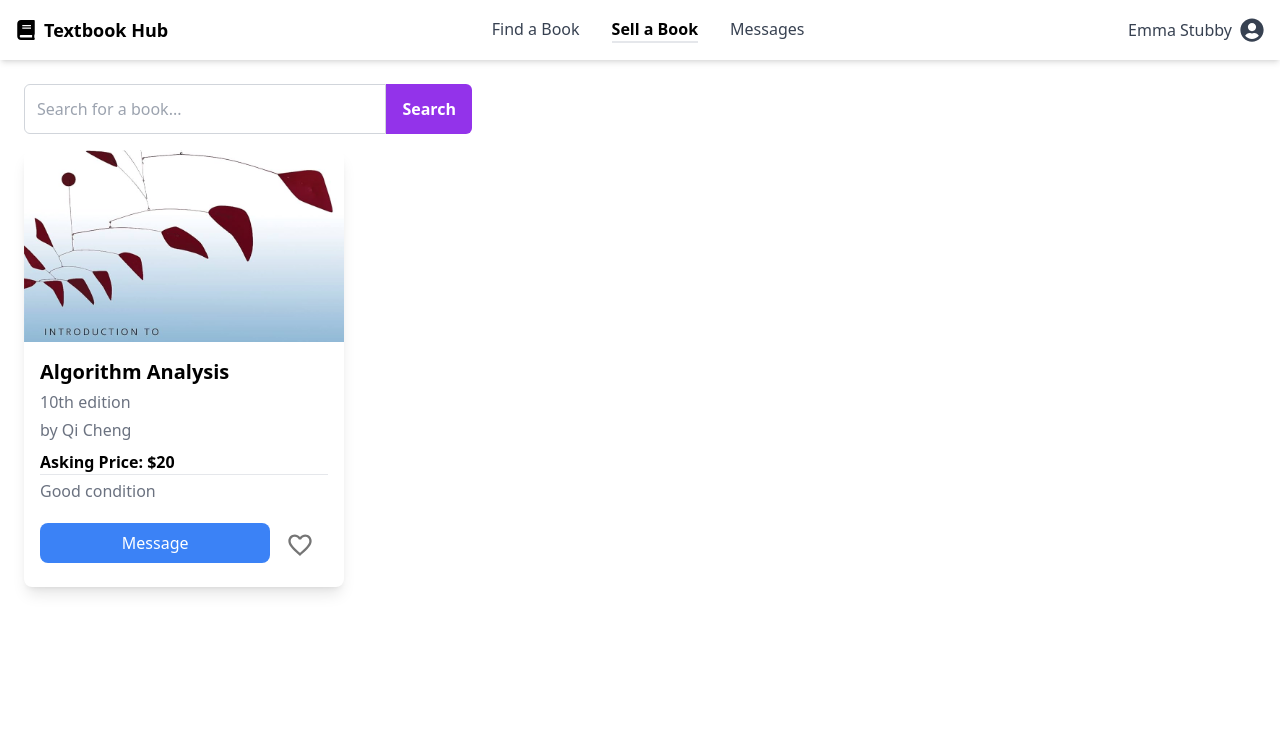
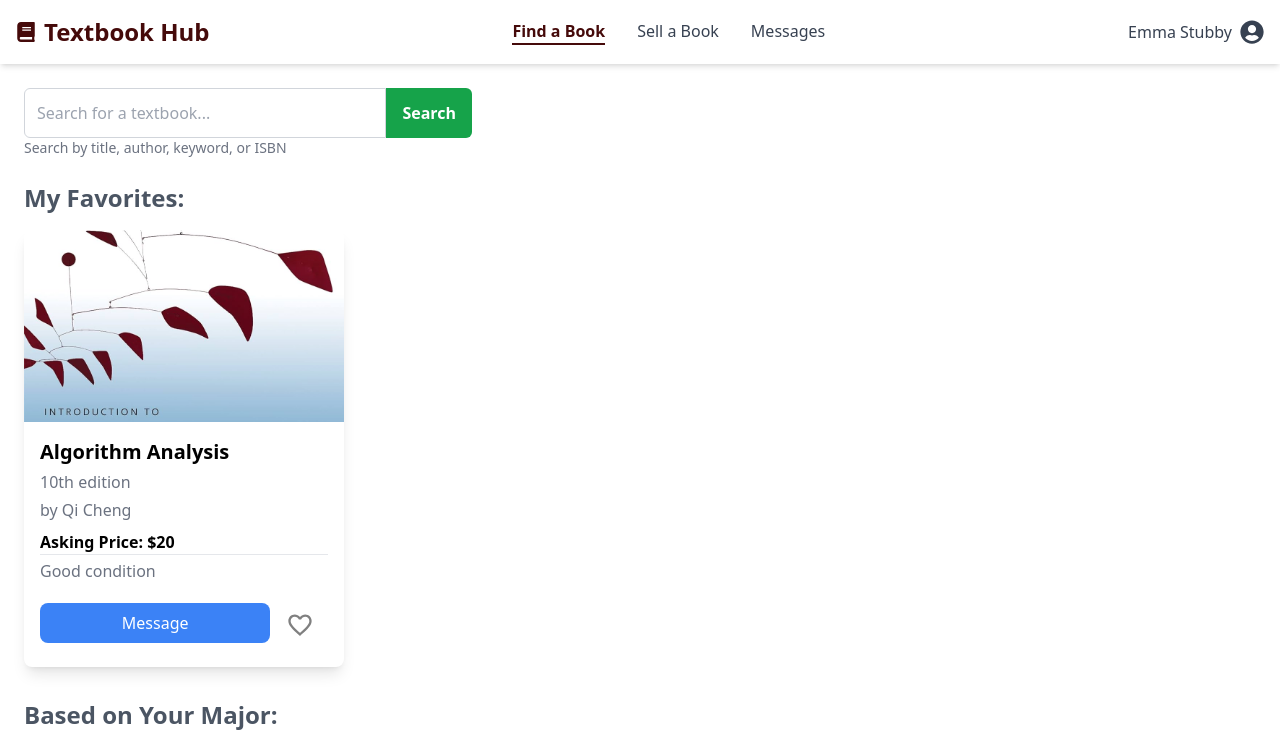
Before and after one commit to emmastubby/TextbookHub, a React (Vite) app: page /find in a window 1280 px wide. Shown: the top 745 px of the page. Built offline with nearby package versions, Linux system fonts and the light colour scheme.

Commit message:
make /find default route and make nav bar show which page you're on

```diff
--- a/src/App.jsx
+++ b/src/App.jsx
@@ -1,5 +1,6 @@
 import React from 'react';
 import { BrowserRouter as Router, Routes, Route } from 'react-router-dom';
+import { Navigate } from "react-router-dom";
 import NavBar from './components/NavBar'; // Import the NavBar component
 import Home from './pages/Home';
 import FindBook from './pages/FindBook';
@@ -11,7 +12,7 @@ const App = () => {
     <Router>
       <NavBar />
       <Routes>
-        <Route path="/" element={<Home />} />
+        <Route path="/" element={<Navigate to="/find" />} />
         <Route path="/find" element={<FindBook />} />
         <Route path="/sell" element={<SellBook />} />
         <Route path="/messages" element={<Messages />} />
--- a/src/components/FindBookCard.jsx
+++ b/src/components/FindBookCard.jsx
@@ -1,7 +1,16 @@
 import { IconButton } from '@mui/material';
 import { FavoriteBorder } from '@mui/icons-material';
+import { Favorite } from '@mui/icons-material';
+import { useState } from "react";
 
-const FindBookCard = ({picture, title, edition, author, price, condition}) => {
+const FindBookCard = ({ picture, title, edition, author, price, condition }) => {
+
+    const [isFavorited, setIsFavorited] = useState(false);
+
+    const toggleFavorite = () => {
+        setIsFavorited((prev) => !prev);
+    };
+
     return (
         <div className="w-80 rounded-lg shadow-lg overflow-hidden bg-white mt-4">
             <img src={picture} className="w-full h-48 object-cover" />
@@ -17,12 +26,17 @@ const FindBookCard = ({picture, title, edition, author, price, condition}) => {
             <div className="p-4 pt-2">
                 <button
                     className="w-4/5 bg-blue-500 text-white py-2 px-4 mr-1 rounded-lg hover:bg-blue-600 transition"
+                    onClick={toggleFavorite}
                 >
                     Message
                 </button>
                 {/* TODO: Add Book object to favorites list */}
-          <IconButton size="large">
-            <FavoriteBorder fontSize="inherit"/>
+                <IconButton
+                    size="large"
+                    onClick={toggleFavorite}
+                    sx={{ color: isFavorited ? "#F6678A" : "gray" }} // Change color
+                >
+                    {isFavorited ? <Favorite fontSize="inherit" /> : <FavoriteBorder fontSize="inherit" />}
                 </IconButton>
             </div>
         </div>
--- a/src/components/NavBar.jsx
+++ b/src/components/NavBar.jsx
@@ -1,23 +1,32 @@
 import React from 'react';
-import { Link } from 'react-router-dom';
+import { Link, useLocation } from "react-router-dom";
 import { FaBook, FaUserCircle } from 'react-icons/fa';
 
 const NavBar = () => {
+
+  const location = useLocation(); // Get current path
+
+  // Function to determine active link styles
+  const getLinkClass = (path) =>
+    location.pathname === path
+      ? "text-red-950 font-semibold border-b-2 border-red-950"
+      : "text-gray-700 hover:text-brown-600";
+
   return (
     <nav className="flex justify-between items-center p-4 bg-white shadow-md">
       {/* Left Section: Home Icon */}
       <div className="flex items-center">
-        <Link to="/" className="text-brown-700 text-xl flex items-center">
+        <Link to="/" className="text-red-950 text-xl flex items-center">
           <FaBook className="mr-2" />
-          <span className="font-bold text-lg">Textbook Hub</span>
+          <span className="font-bold text-2xl text-red-950">Textbook Hub</span>
         </Link>
       </div>
 
       {/* Middle Section: Navigation Links */}
       <div className="flex space-x-8">
-        <Link to="/find" className="text-gray-700 hover:text-brown-600">Find a Book</Link>
-        <Link to="/sell" className="text-brown-700 font-semibold border-b-2 border-brown-600">Sell a Book</Link>
-        <Link to="/messages" className="relative text-gray-700 hover:text-brown-600">
+        <Link to="/find" className={getLinkClass("/find")}>Find a Book</Link>
+        <Link to="/sell" className={getLinkClass("/sell")}>Sell a Book</Link>
+        <Link to="/messages" className={`relative ${getLinkClass("/messages")}`}>
           Messages
           <span className="absolute -top-2 -right-3 bg-brown-600 text-white text-xs px-2 py-0.5 rounded-full">2</span>
         </Link>
--- a/src/pages/FindBook.jsx
+++ b/src/pages/FindBook.jsx
@@ -22,23 +22,31 @@ const FindBook = () => {
       <form onSubmit={handleSearch} className="w-full max-w-md flex">
         <input
           type="text"
-          placeholder="Search for a book..."
+          placeholder="Search for a textbook..."
           value={searchTerm}
           onChange={handleInputChange}
-          className="w-full p-3 border border-gray-300 rounded-l-md focus:outline-none focus:ring-2 focus:ring-purple-600"
+          className="w-full p-3 border border-gray-300 rounded-l-md focus:outline-none focus:ring-2 focus:ring-gray-200"
         />
         <button
           type="submit"
-          className="px-4 py-3 bg-purple-600 text-white font-semibold rounded-r-md hover:bg-purple-700"
+          className="px-4 py-3 bg-green-600 text-white font-semibold rounded-r-md hover:bg-green-700"
         >
           Search
         </button>
       </form>
 
-      {/* Display entered text (for testing) */}
+      <p className="text-sm text-gray-500 mb-6">Search by title, author, keyword, or ISBN</p>
+
+      <h1 className="text-2xl font-bold text-gray-600">My Favorites:</h1>
+
+      {/* Display entered text (for testing)
       {searchTerm && (
         <p className="mt-4 text-gray-600">Searching for: <strong>{searchTerm}</strong></p>
-      )}
+      )} */}
+
+      <FindBookCard picture={algo} title="Algorithm Analysis" edition="10" author="Qi Cheng" price="20" condition="Good"/>
+
+      <h1 className="text-2xl font-bold text-gray-600 mt-8">Based on Your Major:</h1>
 
       <FindBookCard picture={algo} title="Algorithm Analysis" edition="10" author="Qi Cheng" price="20" condition="Good"/>
     </div>
```
Lines whose indentation alone changed are shown as unchanged.
